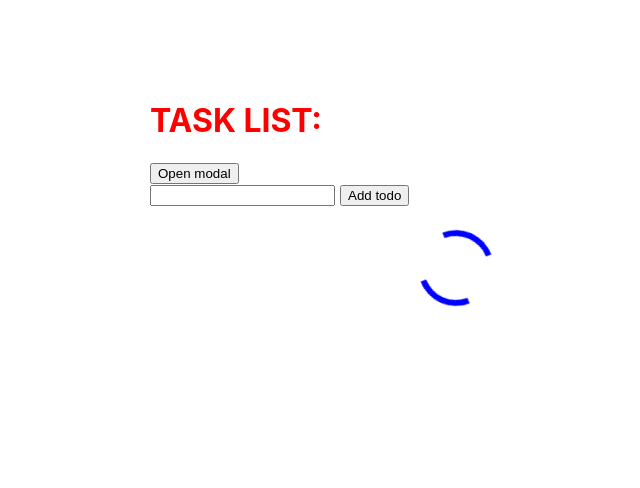
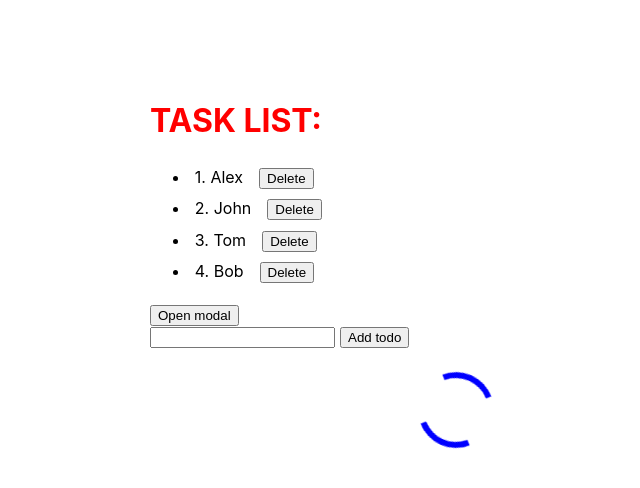
Before and after one commit to 12Aleks/React-Youtube-app, a React (Create React App) app in the folder react-youtube/: page / in a window 1280 px wide. Shown: the top 488 px of the page, without its empty margins (190-830 px from the left). Built offline with nearby package versions, Linux system fonts and the light colour scheme; no server answers.

Commit message:
displaying users list with the class

```diff
--- a/react-youtube/src/App.js
+++ b/react-youtube/src/App.js
@@ -3,6 +3,7 @@ import TodoList from "./Todo/TodoList";
 import Context from "./context";
 import Loader from "./Loader";
 import Modal from "./Modal/Modal";
+import ListUsers from "./Extends/ListUsers";
 
 const AddTodo = React.lazy(() => import('./Todo/AddTodo'))
 
@@ -56,6 +57,7 @@ function App() {
         <Context.Provider value={{removeTodo}}>
             <div className="wrapper">
                 <h1 style={styles.title}>Task list:</h1>
+                <ListUsers/>
                 <Modal/>
                  <React.Suspense fallback={<p>Loading ....</p>}>
                      <AddTodo onCreate={addTodo}/>
--- /dev/null
+++ b/react-youtube/src/Extends/ListUsers.js
@@ -0,0 +1,32 @@
+import React from 'react'
+import User from "./User";
+
+
+export default class ListUsers extends React.Component{
+
+   state = {
+       users: [
+                   {id: 1, name: 'Alex', age: 20, status: false},
+                   {id: 2, name: 'John', age: 23, status: false},
+                   {id: 3, name: 'Tom', age: 24, status: false},
+                   {id: 4, name: 'Bob', age: 25, status: false},
+               ]
+    };
+    deleteElement = (id) =>{
+        this.setState(prevState => ({
+            users: prevState.users.filter(user => user.id !== id )
+        }));
+    };
+    render() {
+        return(
+            <ul>
+                {
+                    this.state.users.map(user => (
+                        <User user={user} key={user.id} deleteElement={this.deleteElement}/>
+                    ))
+                }
+            </ul>
+
+        )
+    }
+}
--- /dev/null
+++ b/react-youtube/src/Extends/User.js
@@ -0,0 +1,28 @@
+import React from 'react'
+import PropTypes from 'prop-types'
+
+const style = {
+    li: {
+        padding: '.3rem'
+    }
+}
+
+ class User extends React.Component {
+    state = {
+        name: 'Aleks'
+    };
+    render() {
+        return(
+          <li style={style.li}>
+              <span style={{marginRight: '1rem'}}>{this.props.user.id}.  {this.props.user.name}</span>
+              <button onClick={() => {this.props.deleteElement(this.props.user.id)}}>Delete</button>
+          </li>
+        )
+    }
+}
+
+User.propTypes = {
+    name: PropTypes.string
+}
+
+export default User
```
Also changed, not shown: 1 other file (tests, documents, lock files or other folders).
